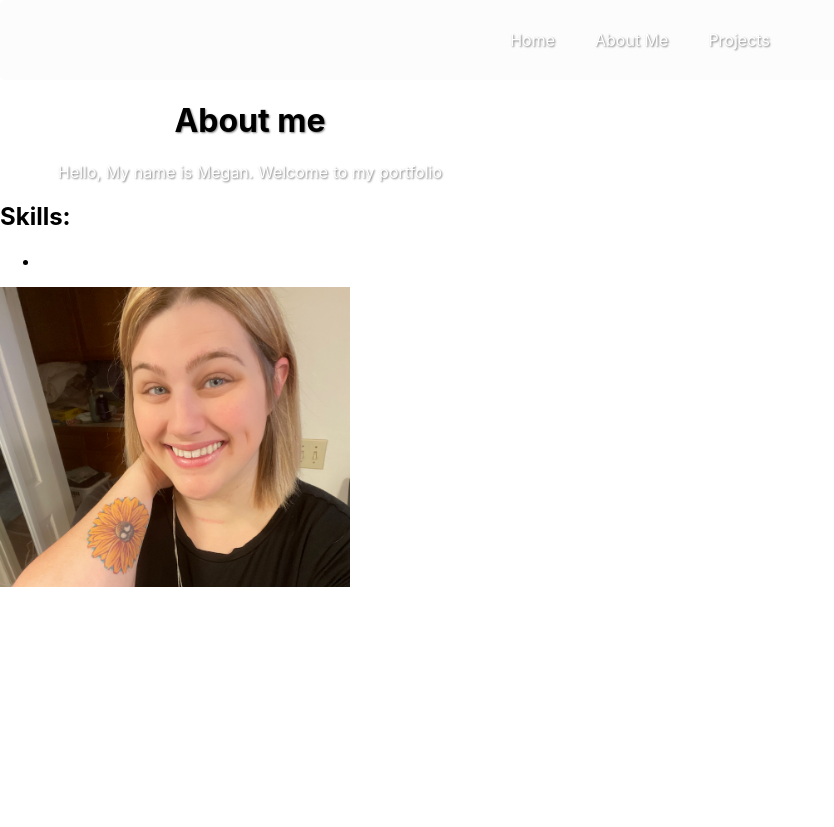
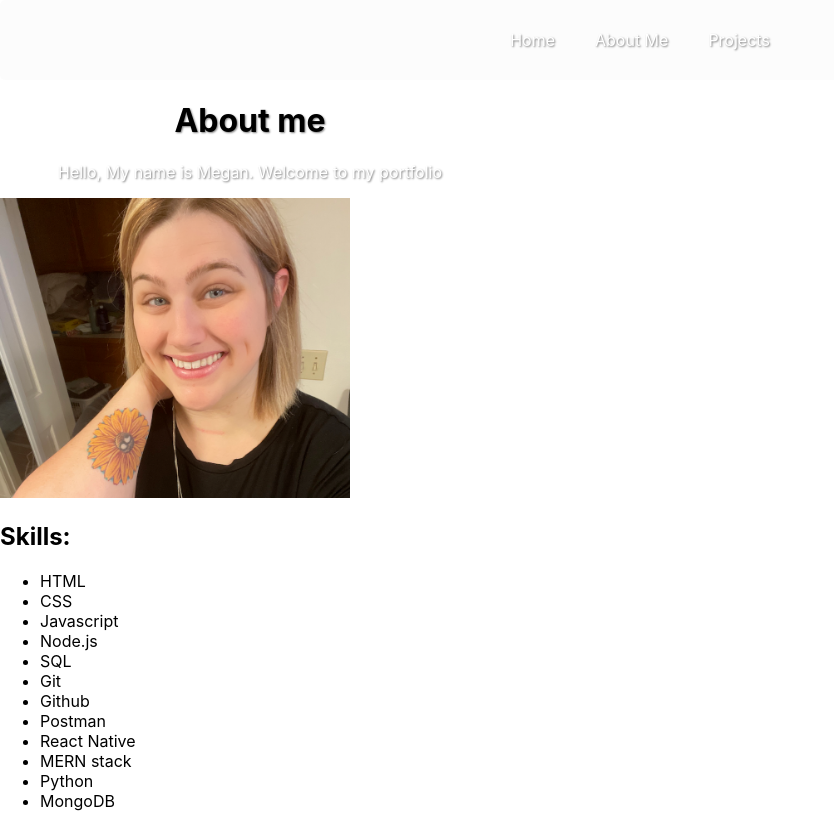
Before and after one commit to Moodybleu/Portfolio, a Next.js app: page /about in a window 1280 px wide. Shown: the whole page, without its empty margins (0-834 px from the left). Before the commit the page ends 800 px from the top, so only its background shows below. Built offline with nearby package versions, Linux system fonts and the light colour scheme.

Commit message:
Adds skills to my about page

```diff
--- a/pages/about.js
+++ b/pages/about.js
@@ -6,17 +6,29 @@ export default function About() {
         <div>
             <h1>About me</h1>
             <p className={styles.blueBaby} >Hello, My name is Megan. Welcome to my portfolio</p>
-            <h2>Skills:</h2>
-            <ul>
-                <li></li>
-            </ul>
-
             <Image className={styles.image}
                 src='/retouched_Megan.png'
                 alt='Megan'
                 width={350}
                 height={300}
              />
+            <h2>Skills:</h2>
+            <ul>
+                <li>HTML</li>
+                <li>CSS</li>
+                <li>Javascript</li>
+                <li>Node.js</li>
+                <li>SQL</li>
+                <li>Git</li>
+                <li>Github</li>
+                <li>Postman</li>
+                <li>React Native</li>
+                <li>MERN stack</li>
+                <li>Python</li>
+                <li>MongoDB</li>
+            </ul>
+
+
 
         </div>
     )
```
